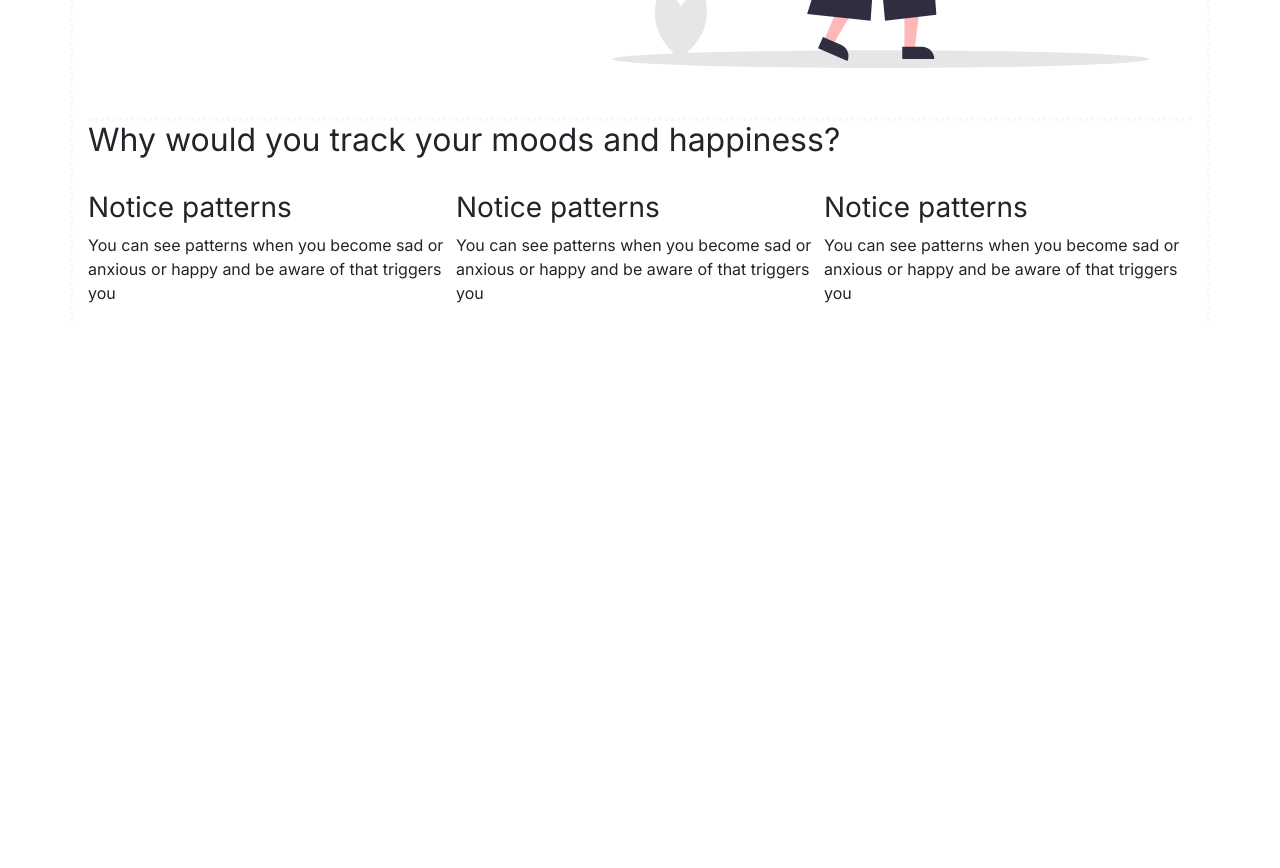
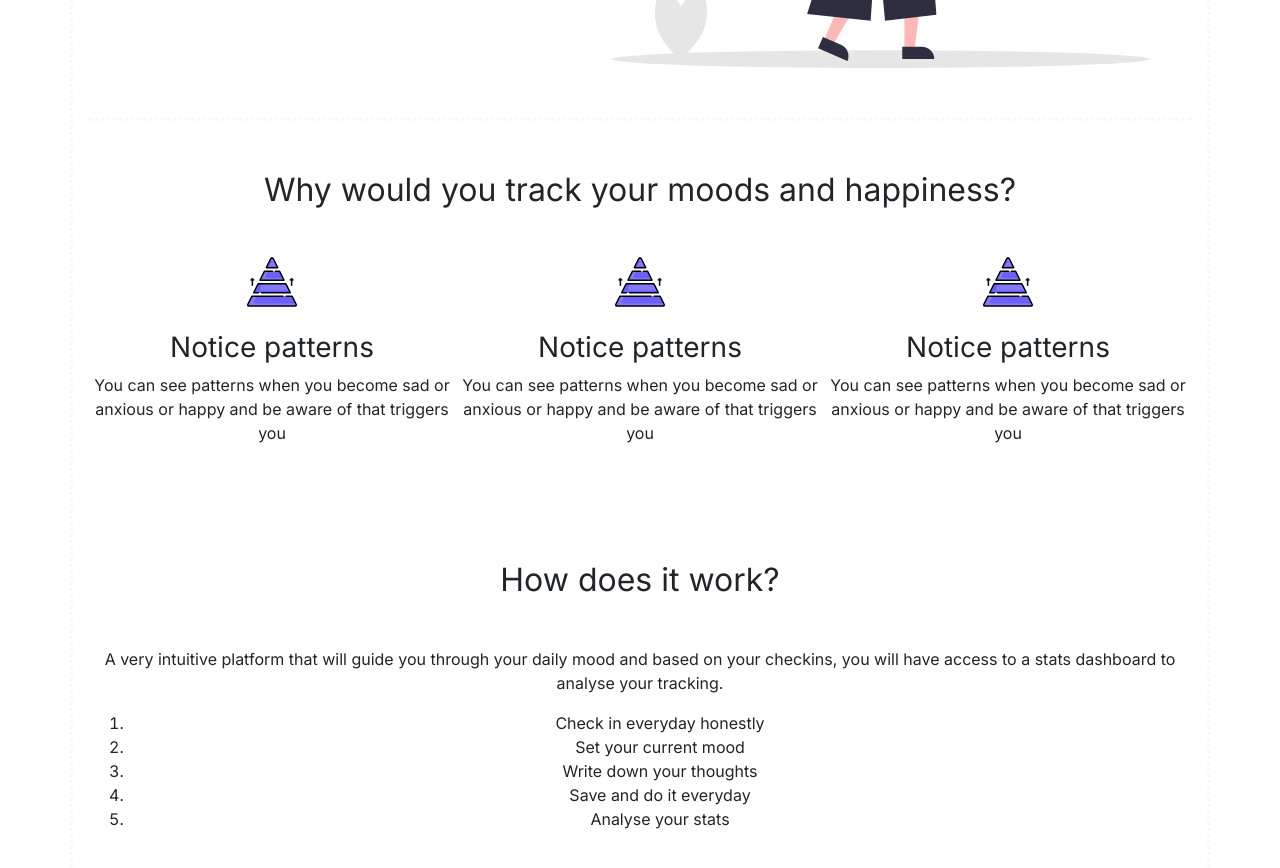
Before and after one commit to anaiancu24/admenty-mern, a React (Create React App) app in the folder client/: page / in a window 1280 px wide. Shown: the part 540-1408 px from the top of the page. Before the commit the page ends 861 px from the top, so only its background shows below. Built offline with nearby package versions, Linux system fonts and the light colour scheme; no server answers.

Commit message:
Setup section 3 landing page

```diff
--- a/client/src/pages/Landing.js
+++ b/client/src/pages/Landing.js
@@ -32,26 +32,60 @@ class Landing extends Component {
                     </div>
                 </div>
 
-                <div className="section">
-                    <h2>Why would you track your moods and happiness?</h2>
+                <div className="section text-center">
+                    <h2 className="mb-5">Why would you track your moods and happiness?</h2>
                     <div className="d-lg-flex">
                         <div className="item">
-                            <img src="" alt="" />
+                            <img className="mb-4" src="/images/icon_pyramid.svg" alt="" />
                             <h3>Notice patterns</h3>
                             <p>You can see patterns when you become sad or anxious or happy and be aware of that triggers you</p>
                         </div>
                         <div className="item">
-                            <img src="" alt="" />
+                            <img className="mb-4" src="/images/icon_pyramid.svg" alt="" />
                             <h3>Notice patterns</h3>
                             <p>You can see patterns when you become sad or anxious or happy and be aware of that triggers you</p>
                         </div>
                         <div className="item">
-                            <img src="" alt="" />
+                            <img className="mb-4" src="/images/icon_pyramid.svg" alt="" />
                             <h3>Notice patterns</h3>
                             <p>You can see patterns when you become sad or anxious or happy and be aware of that triggers you</p>
                         </div>
                     </div>
                 </div>
+
+
+                <div className="section text-center">
+                    <h2 className="mb-5">How does it work?</h2>
+                    <div className="d-lg-flex">
+                        <div>
+                        <p>
+                            A very intuitive platform that will guide you through your daily mood and based on your checkins, you will have access to a stats dashboard to analyse your tracking.
+                        </p>
+                        <ol>
+                            <li>
+                                Check in everyday honestly
+                            </li>
+                            <li>
+                                Set your current mood
+                            </li>
+                            <li>
+                                Write down your thoughts
+                            </li>
+                            <li>
+                                Save and do it everyday
+                            </li>
+                            <li>
+                                Analyse your stats
+                            </li>
+                        </ol>
+                        </div>
+                        <img src="" alt="" />
+
+                    </div>
+
+                </div>
+
+
 
                 {isAuthenticated &&
                     <Redirect to={{
--- a/client/src/styles/LandingPage.scss
+++ b/client/src/styles/LandingPage.scss
@@ -32,4 +32,8 @@
         }
     }
 
+    .section {
+        padding: 50px 0;
+    }
+
 }
```
Also changed, not shown: client/public/images/icon_pyramid.svg (added).
